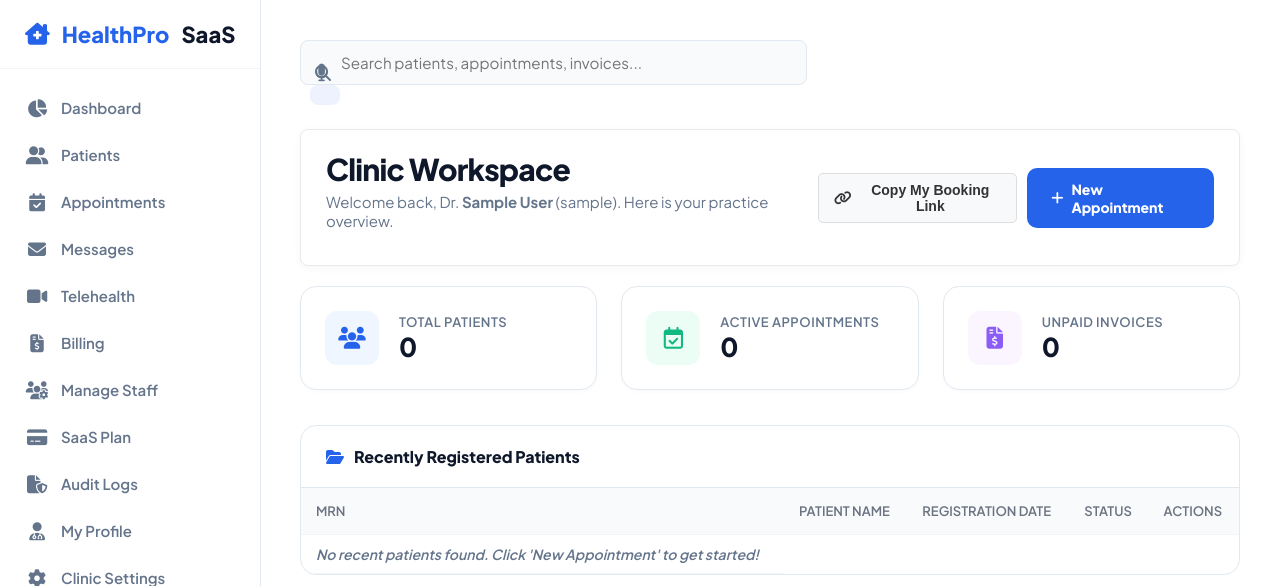
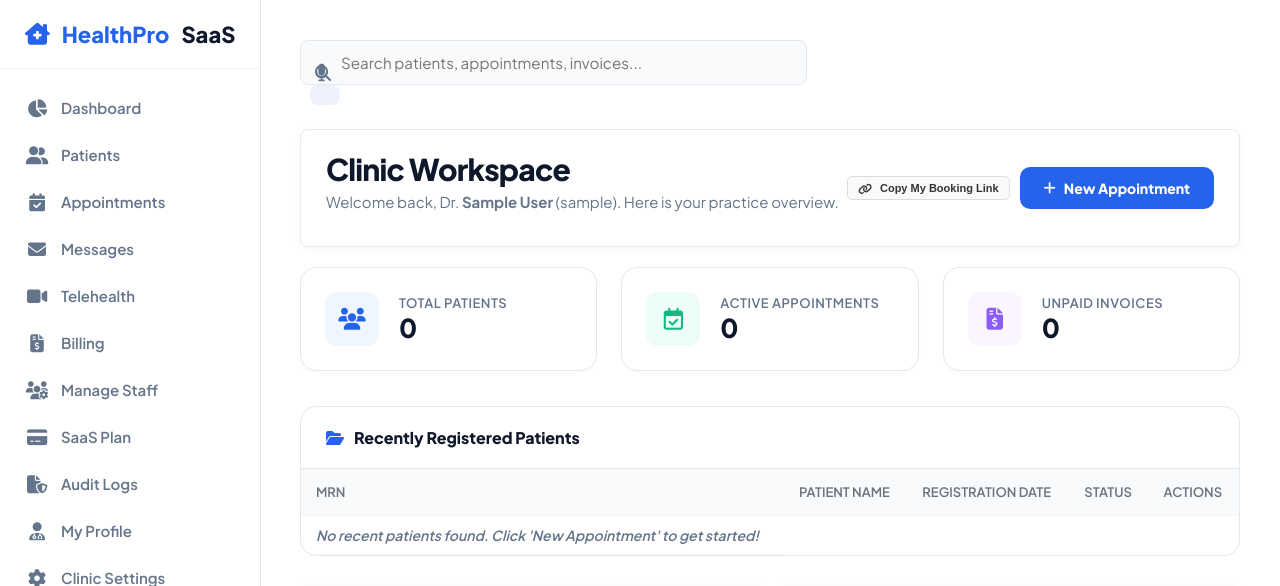
Before and after one commit to bilalmalik1288-svg/HealthPro-SaaS, a Flask app: page / in a window 1280 px wide. Shown: the top 586 px of the page. Run offline with Flask 3, Linux system fonts and the light colour scheme; the visitor is signed in with stand-in values (Sample User, id 1); data that the repository does not hold is empty; some libraries are stand-ins or nearby versions.

Commit message:
Update style.css

```diff
--- a/static/style.css
+++ b/static/style.css
@@ -1892,10 +1892,10 @@ body {
     background-color: #f8f9fa;
     color: #333;
     border: 1px solid #ddd;
-    padding: 8px 15px;
+    padding: 5px 10px;
     border-radius: 5px;
     cursor: pointer;
-    font-size: 14px;
+    font-size: 11px;
     transition: all 0.2s ease-in-out;
 }
 
```
